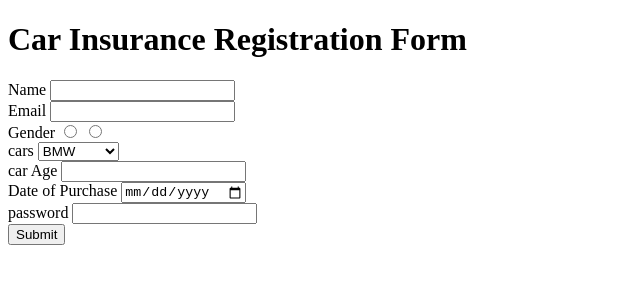
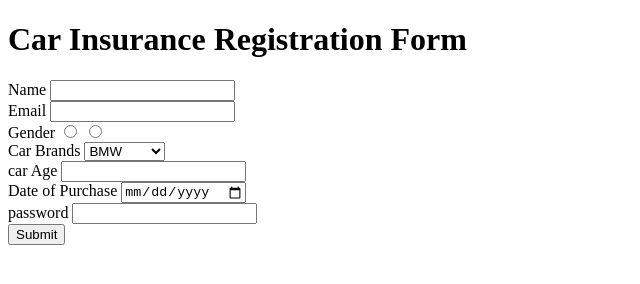
Before and after one commit to acciojob/car-insurance-form-mdahmed4875, a website: page main.html in a window 1280 px wide. Shown: the whole page, without its empty margins (0-640 px from the left). Drawn offline with Linux system fonts and the light colour scheme.

Commit message:
created a submission

```diff
--- a/main.html
+++ b/main.html
@@ -20,7 +20,7 @@
 		<input type="radio" name="gender" value="male" required/>
 		<input type="radio" name="gender" value="female" required/>
 		<br>
-		<label for="cars">cars</label>
+		<label for="cars">Car Brands</label>
 		<select id="cars">
 			<option value="BMW">BMW</option>
 			<option value="Audi">Audi</option>
```
